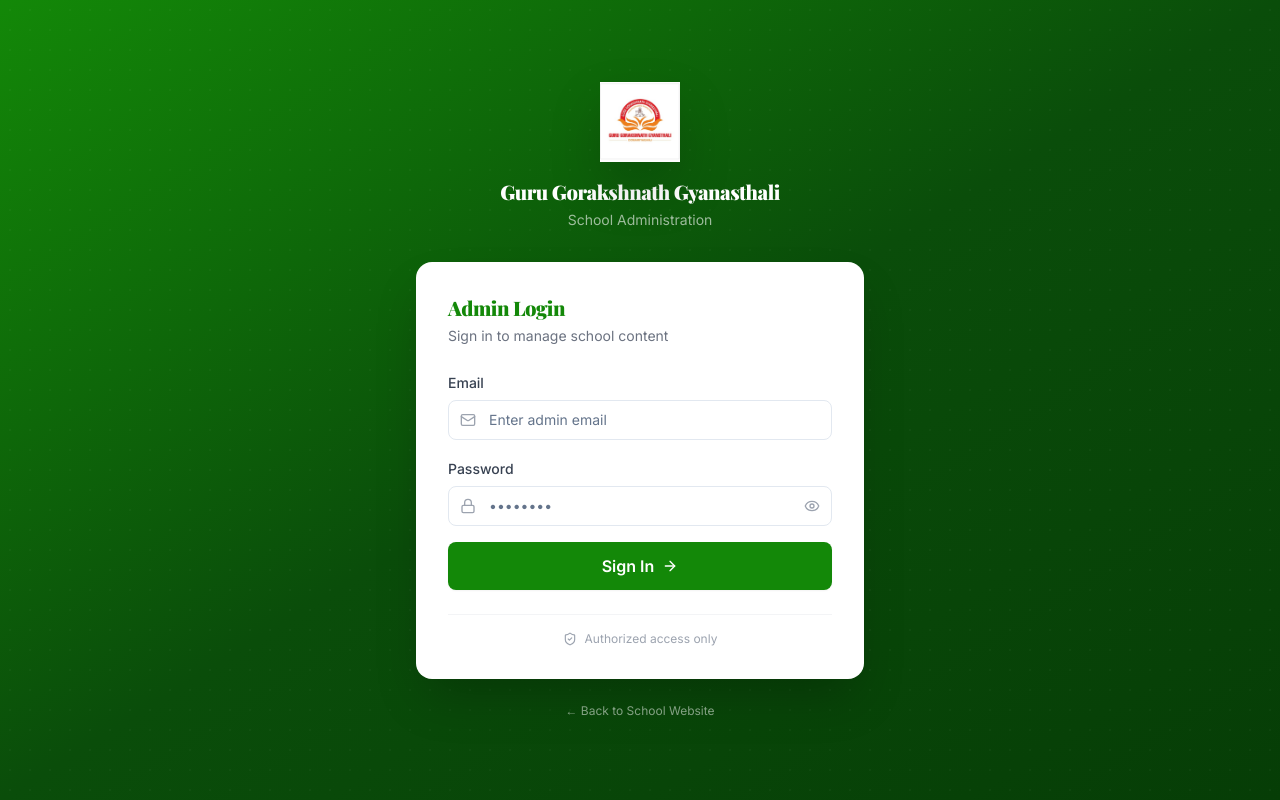
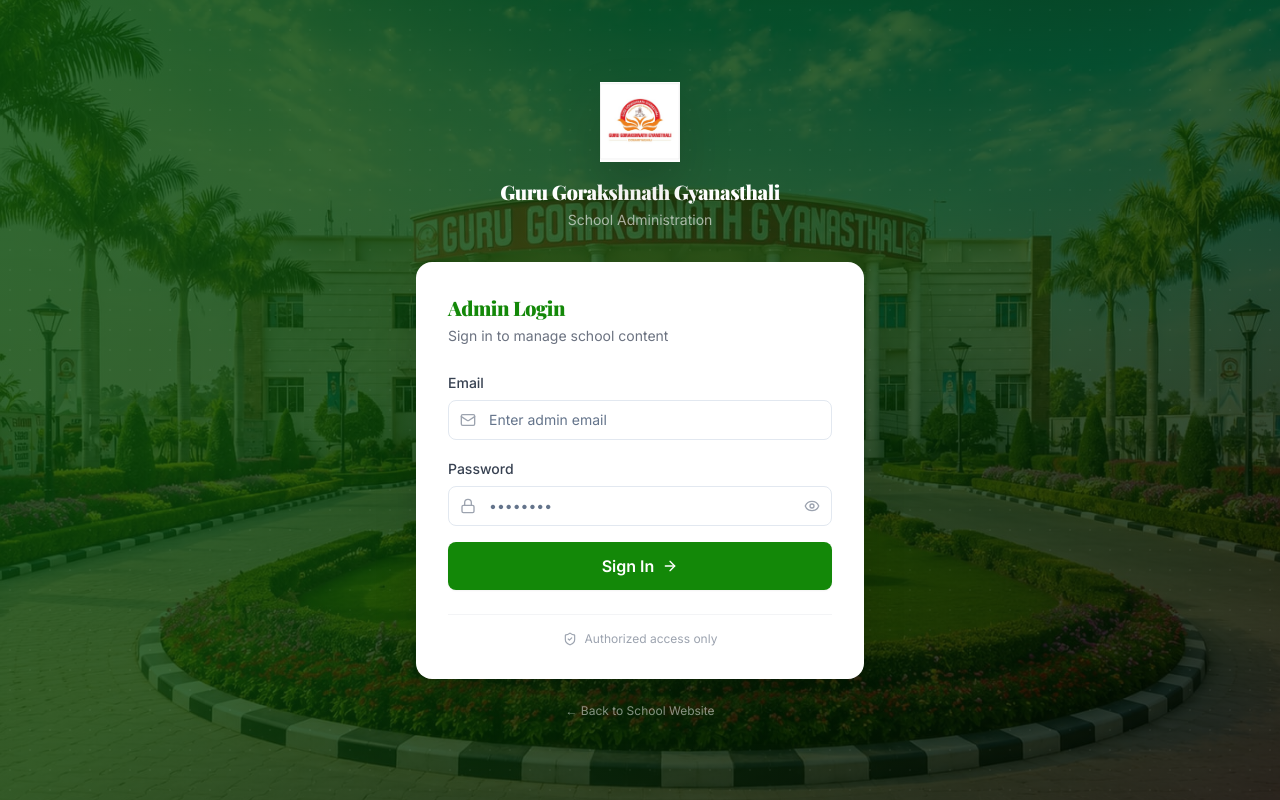
Before and after one commit to Razoradams9/website-2.0, a Next.js app: page /admin/login in a window 1280 px wide. Built offline with nearby package versions, Linux system fonts and the light colour scheme; no server answers; a web font is replaced by a local one.

Commit message:
feat: add campus photo as login page background

```diff
--- a/app/admin/login/page.tsx
+++ b/app/admin/login/page.tsx
@@ -34,9 +34,16 @@
   }
 
   return (
-    <div className="min-h-screen flex items-center justify-center bg-gradient-to-br from-[#138808] via-[#0a4d0a] to-[#063d06] p-4">
-      {/* Background pattern */}
-      <div className="absolute inset-0 opacity-[0.03]"
+    <div className="relative min-h-screen flex items-center justify-center p-4 overflow-hidden">
+      {/* Campus background image — fills the viewport, centered, no distortion */}
+      <div
+        className="absolute inset-0 bg-cover bg-center bg-no-repeat"
+        style={{ backgroundImage: "url('/images/campus-hero.jpg')" }}
+      />
+      {/* Dark green overlay so the login card and white text stay readable */}
+      <div className="absolute inset-0 bg-gradient-to-br from-[#0a4d0a]/85 via-[#063d06]/80 to-black/80" />
+      {/* Subtle dot pattern on top of the overlay */}
+      <div className="absolute inset-0 opacity-[0.04]"
         style={{ backgroundImage: "radial-gradient(circle, #fff 1px, transparent 1px)", backgroundSize: "20px 20px" }}
       />
 
```
Also changed, not shown: public/images/campus-hero.jpg (added).
